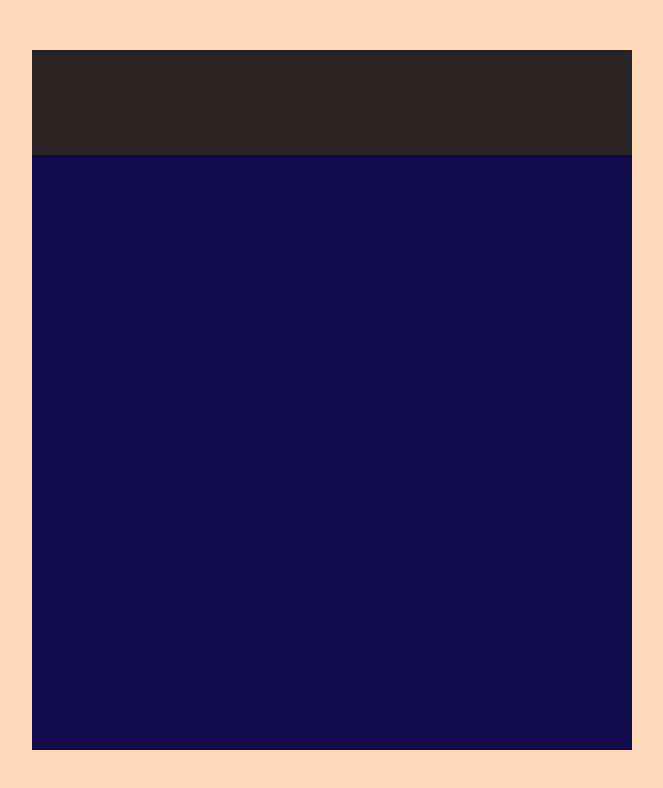
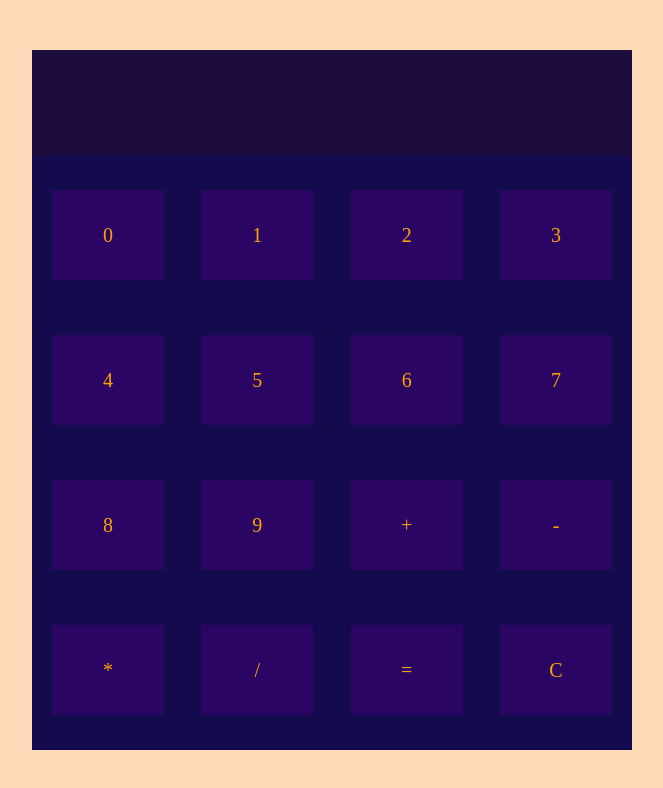
Before and after one commit to The-Odin-Project-Self-Learn/Calculator, a plain HTML site: page index.html in a window 1280 px wide. Shown: the whole page, without its empty margins (308-971 px from the left). Drawn offline with Linux system fonts and the light colour scheme.

Commit message:
buttons added

```diff
--- a/index.html
+++ b/index.html
@@ -9,11 +9,32 @@
 
   <body>
     <div class = "calculator-container">
-        <div class = "display">
-
-        </div>
-        <div class = "row">
-
+        <div class = "display"></div>
+        <div class = "row-container">
+            <div class = "row">
+                <div class = "button"><p>0</p></div>
+                <div class = "button"><p>1</p></div>
+                <div class = "button"><p>2</p></div>
+                <div class = "button"><p>3</p></div>
+            </div>
+            <div class = "row">
+                <div class = "button"><p>4</p></div>
+                <div class = "button"><p>5</p></div>
+                <div class = "button"><p>6</p></div>
+                <div class = "button"><p>7</p></div>
+            </div>
+            <div class = "row">
+                <div class = "button"><p>8</p></div>
+                <div class = "button"><p>9</p></div>
+                <div class = "button"><p>+</p></div>
+                <div class = "button"><p>-</p></div>
+            </div>
+            <div class = "row">
+                <div class = "button"><p>*</p></div>
+                <div class = "button"><p>/</p></div>
+                <div class = "button"><p>=</p></div>
+                <div class = "button"><p>C</p></div>
+            </div>
         </div>
     </div>
 
--- a/style.css
+++ b/style.css
@@ -8,7 +8,15 @@ body {
     background-color: peachpuff;
 }
 
+p {
+    color: orange;
+    margin: 0;
+    font-size: 20px;
+}
+
 .calculator-container {
+    display: flex;
+    flex-direction: column;
     height: 700px;
     width: 600px;
     background-color: rgb(19, 11, 77);
@@ -16,11 +24,29 @@ body {
 
 .display {
     height: 15%;
-    background-color: rgb(41, 35, 35);
+    background-color: rgb(28, 13, 60);
+}
+
+.row-container {
+    display: flex;
+    flex-direction: column;
+    flex: 1;
+    justify-content: space-evenly;
 }
 
 .row {
-    height: 10%;
     display: flex;
     flex-direction: row;
+    justify-content: space-between;
+    margin: 20px;
+    height: 90px;
 }
+
+.button {
+    display: flex;
+    flex-direction: column;
+    justify-content: center;
+    align-items: center;
+    background-color: rgb(42, 5, 99);
+    width: 20%;
+}
```
